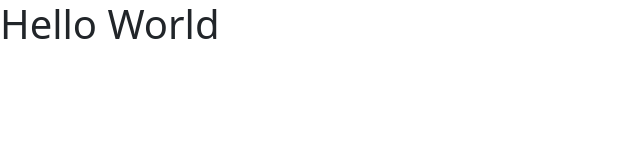
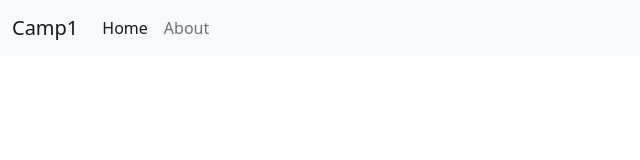
Before and after one commit to mouad333/Camp1, a plain HTML site: page index.html in a window 1280 px wide. Shown: the whole page, without its empty margins (0-640 px from the left). Drawn offline with Linux system fonts and the light colour scheme.

Commit message:
added nav bar

```diff
--- a/index.html
+++ b/index.html
@@ -11,7 +11,27 @@
 
 </head>
 <body>
-    <h1>Hello World</h1>
+    <nav class="navbar navbar-expand-lg navbar-light bg-light">
+        <div class="container-fluid">
+          <a class="navbar-brand" href="#">Camp1</a>
+          <button class="navbar-toggler" type="button" data-bs-toggle="collapse" data-bs-target="#navbarSupportedContent" aria-controls="navbarSupportedContent" aria-expanded="false" aria-label="Toggle navigation">
+            <span class="navbar-toggler-icon"></span>
+          </button>
+          <div class="collapse navbar-collapse" id="navbarSupportedContent">
+            <ul class="navbar-nav me-auto mb-2 mb-lg-0">
+              <li class="nav-item">
+                <a class="nav-link active" aria-current="page" href="#">Home</a>
+              </li>
+              <li class="nav-item">
+                <a class="nav-link" href="#">About</a>
+              </li>
+
+
+            </ul>
+
+          </div>
+        </div>
+      </nav>
     <!--Javascript Section-->
     <script src="./Scripts/lib/Jquery/jquery-3.6.0 (1).js"></script>
     <script src="./Scripts/lib/bootstrap-5.1.3-dist/js/bootstrap.min.js"></script>
```
